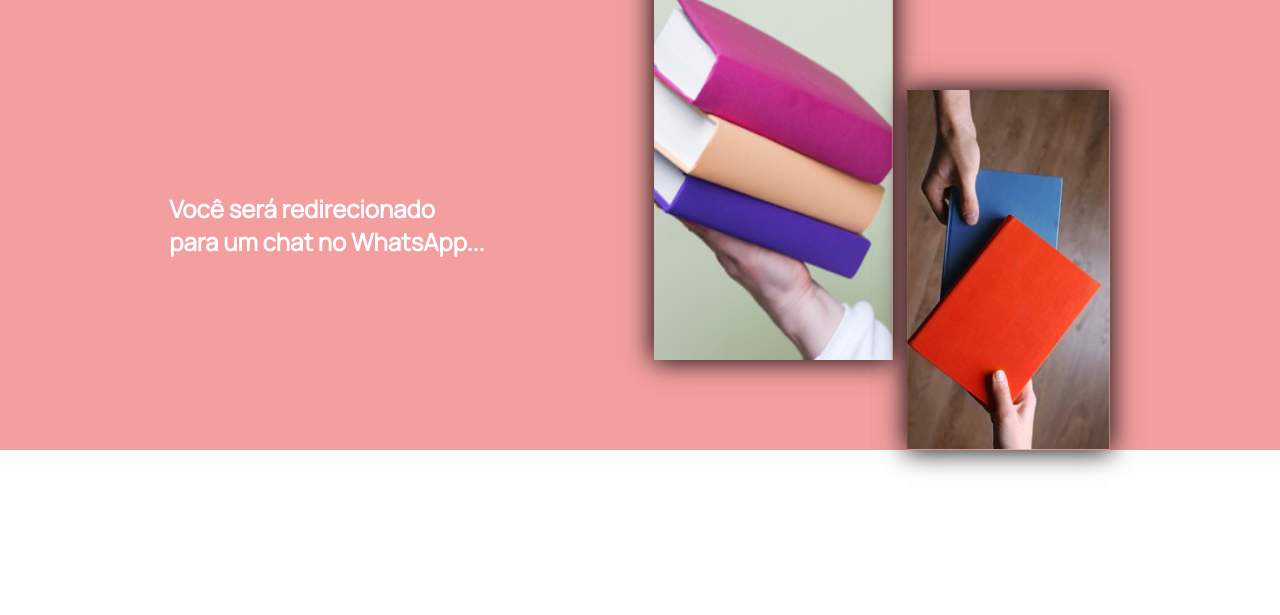
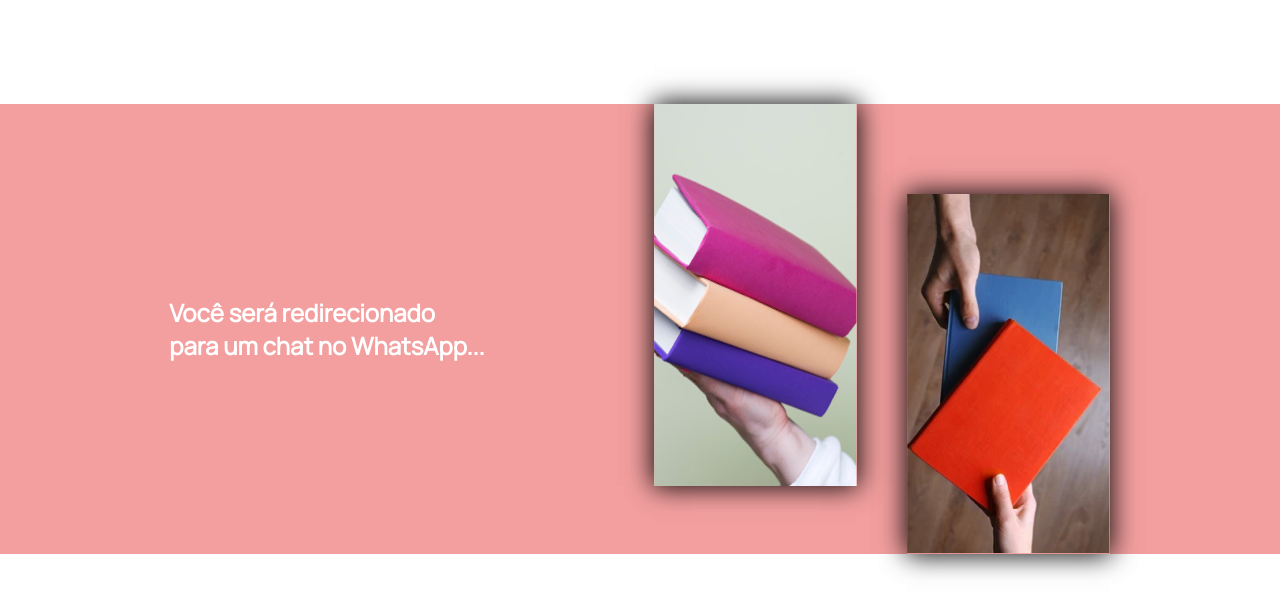
Before and after one commit to Lulq/viraPagina, a Node server app: template views/gowpp.html in a window 1280 px wide. Shown: the top 615 px of the page. Run offline with Node 20, Linux system fonts and the light colour scheme; the template is opened without the code that fills it, so the values that code supplies are empty; some libraries are stand-ins or nearby versions.

Commit message:
centralizando modal wapp

```diff
--- a/public/css/style-wapp.css
+++ b/public/css/style-wapp.css
@@ -6,6 +6,7 @@ body {
         margin: 0;
 }
 .modal-container{
+    top: 13%;
     position: absolute;
     color: white;
     background-color: #F39F9F ;
@@ -30,7 +31,8 @@ body {
 
 .foto1 {
     display: flex;
-    top: -90px;
+    top: 0px;
+    height: 30%;
     position: relative;
 }
 
```
